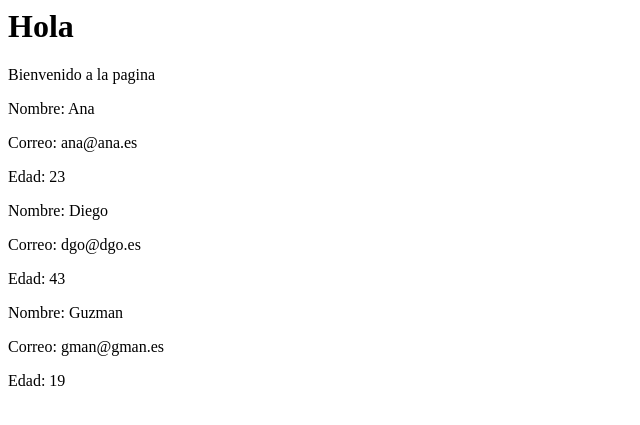
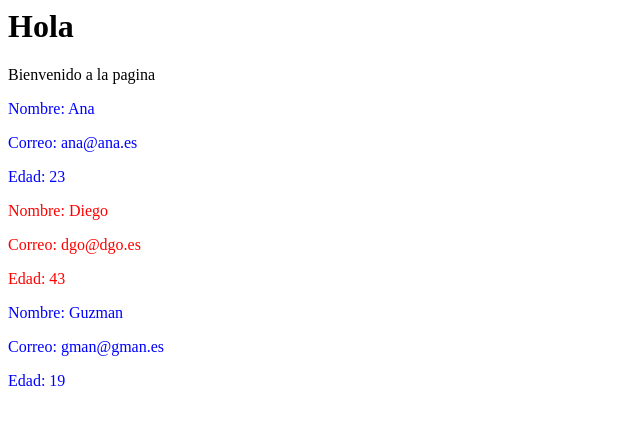
Before and after one commit to guzmanpl93/MOC202526, a PHP site: page / in a window 1280 px wide. Shown: the top 425 px of the page, without its empty margins (0-640 px from the left). Run offline with PHP 8.4, Linux system fonts and the light colour scheme; some libraries are stand-ins or nearby versions.

Commit message:
Actualizacion

```diff
--- a/index.php
+++ b/index.php
@@ -39,7 +39,12 @@
 <html>
     <header>
         <style>
-
+            .admin{
+                color: blue;
+            }
+            .cliente{
+                color: red;
+            }
         </style>
     </header>
     <body>
@@ -47,9 +52,10 @@
     <p>Bienvenido a la pagina</p>
 
     <?php foreach($usuarios as $owner):?> <!-- OJO! NECESITA HABER : DESPUES DE UN FOREACH-->
-        <p>Nombre: <?php echo $owner["nombre"];?></p>
-        <p>Correo: <?php echo $owner["correo"];?></p>
-        <p>Edad: <?php echo $owner["edad"];?></p>
+        <div class="<?php echo $owner["tipo_usuario"]?>">
+            <p>Nombre: <?php echo $owner["nombre"];?></p>
+            <p>Correo: <?php echo $owner["correo"];?></p>
+            <p>Edad: <?php echo $owner["edad"];?></p>
     <?php endforeach; ?>
 
     <!--<?php //if($usuarios[2]["tipo_usuario"] == "admin"): ?>
```
